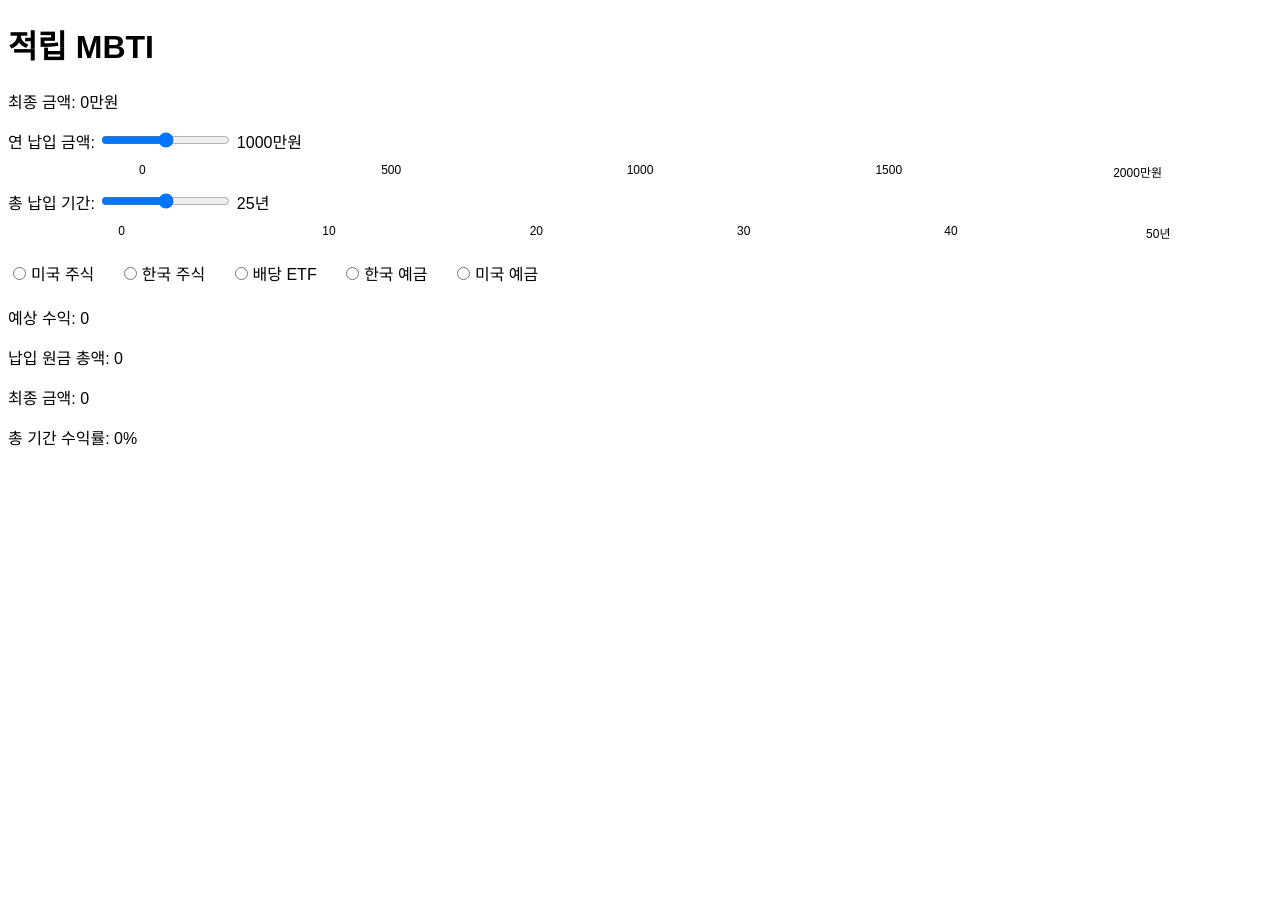
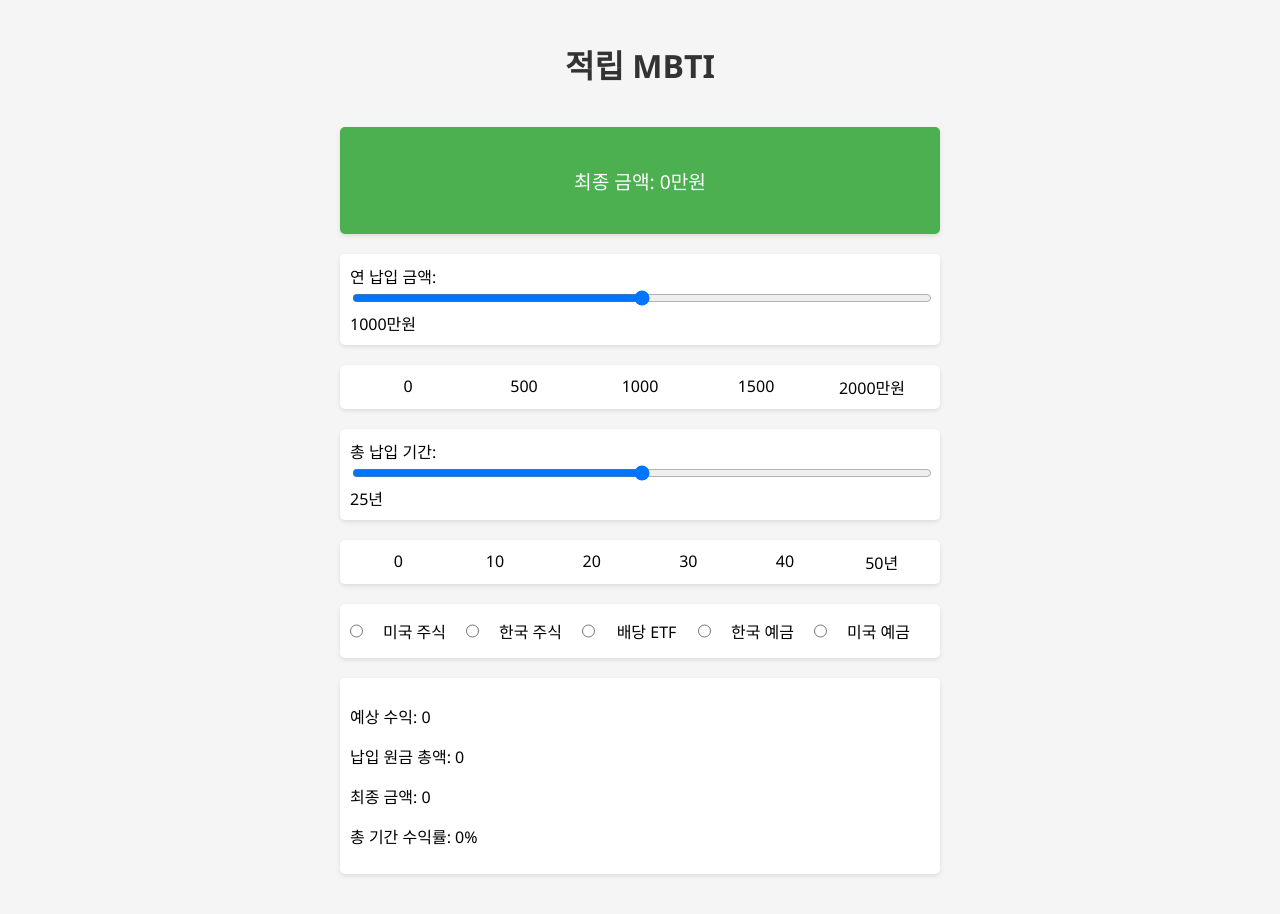
Before and after one commit to epicommu/CalTest, a plain HTML site: page index.html in a window 1280 px wide. Before the commit the page ends 800 px from the top, so only its background shows below. Drawn offline with Linux system fonts and the light colour scheme.

Commit message:
Update style.css

```diff
--- a/style.css
+++ b/style.css
@@ -1,36 +1,55 @@
 body {
-    font-family: Arial, sans-serif;
+    font-family: 'Segoe UI', Tahoma, Geneva, Verdana, sans-serif;
+    max-width: 600px; /* 컨텐츠의 최대 가로 폭을 설정 */
+    margin: 0 auto; /* 페이지 중앙 정렬 */
+    padding: 20px;
+    background-color: #f5f5f5;
 }
 
-#investmentOptions {
-    margin: 20px 0;
+h1 {
+    color: #333;
+    text-align: center;
+    margin-bottom: 40px;
+}
+
+div {
+    margin-bottom: 20px;
+    background-color: #fff;
+    padding: 10px;
+    border-radius: 5px;
+    box-shadow: 0 2px 4px rgba(0,0,0,0.1);
+}
+
+input[type="range"] {
+    width: 100%; /* 슬라이더 가로 범위를 div와 일치시킴 */
+}
+
+.result-highlight {
+    background-color: #4CAF50; /* 강조 색상 */
+    color: #ffffff;
+    padding: 20px;
+    border-radius: 5px;
+    margin-bottom: 20px;
+    text-align: center;
+    font-size: 1.2em; /* 글자 크기 강조 */
+}
+
+.slider-marks, #investmentOptions {
+    display: flex;
+    justify-content: space-between;
+    text-align: center;
+}
+
+.mark, #investmentOptions label {
+    flex: 1;
 }
 
 #investmentOptions input[type="radio"] {
-    margin-right: 5px;
+    margin: 0 auto; /* 라디오 버튼 중앙 정렬 */
 }
 
 #investmentOptions label {
-    margin-right: 20px;
+    display: block;
+    margin: 5px auto; /* 라벨 중앙 정렬 */
+    cursor: pointer;
 }
-
-div {
-    margin-bottom: 10px;
-}
-
-.slider-marks {
-    display: flex;
-    justify-content: space-between;
-    position: relative;
-    width: calc(100% - 20px); /* 슬라이더와 같은 너비를 갖도록 조정 */
-    margin: 0 auto 10px auto; /* 슬라이더 아래에 위치하도록 조정 */
-}
-
-.mark {
-    position: static; /* 기본 위치 설정으로 변경 */
-    display: inline-block; /* 인라인 블록 요소로 변경 */
-    width: 20%; /* 각 눈금이 차지하는 너비를 지정 */
-    text-align: center; /* 텍스트를 중앙 정렬 */
-    color: #000; /* 눈금 텍스트 색상 */
-    font-size: 0.75rem; /* 눈금 텍스트 크기 조정 */
-}
```
